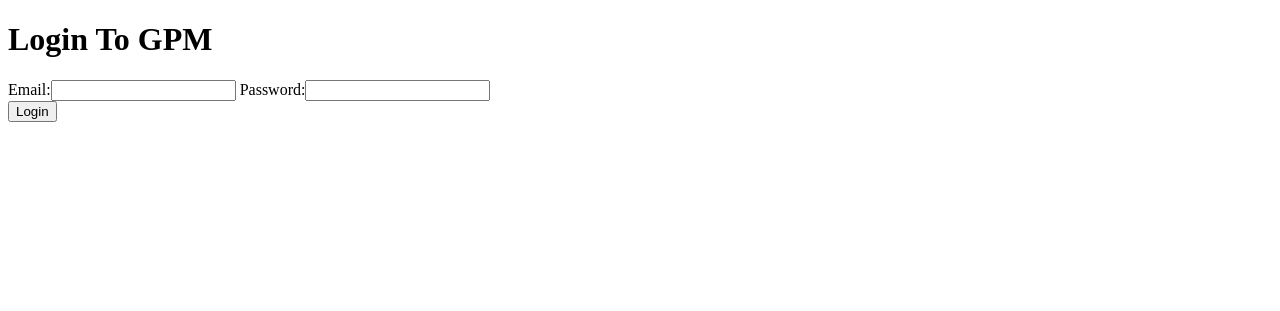
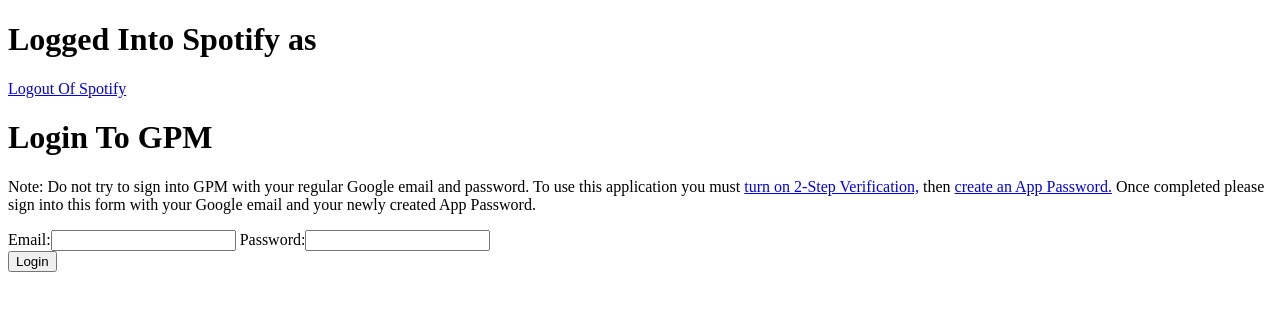
Before and after one commit to Ian-Bingham/Spotify_To_GPM, a Django app: page /capstone/gpm_login/ in a window 1280 px wide. Shown: the top 311 px of the page. Run offline with Django 3.2, Linux system fonts and the light colour scheme.

Commit message:
spotify + gpm login/logout, spotify lib to db

```diff
--- a/Spotify_To_GPM/spotify_to_gpm_site/spotify_to_gpm_app/admin.py
+++ b/Spotify_To_GPM/spotify_to_gpm_site/spotify_to_gpm_app/admin.py
@@ -1,6 +1,7 @@
 from django.contrib import admin
-from .models import SpotifyPlaylist, SpotifyTrack, SpotifyLibrary
+from .models import SpotifyPlaylist, SpotifyTrack, SpotifyLibrary, GPMUser
 
 admin.site.register(SpotifyPlaylist)
 admin.site.register(SpotifyTrack)
 admin.site.register(SpotifyLibrary)
+admin.site.register(GPMUser)
--- a/Spotify_To_GPM/spotify_to_gpm_site/spotify_to_gpm_app/templates/spotify_to_gpm_app/gpm_login.html
+++ b/Spotify_To_GPM/spotify_to_gpm_site/spotify_to_gpm_app/templates/spotify_to_gpm_app/gpm_login.html
@@ -6,13 +6,22 @@
 </head>
 <body>
 <div>
+    <h1>Logged Into Spotify as {{ user.username }}</h1>
+    <a href="{% url 'spotify_to_gpm_app:spotify_logout' %}">Logout Of Spotify</a>
+
     <h1>Login To GPM</h1>
+    <p> Note: Do not try to sign into GPM with your regular Google email and password.
+        To use this application you must
+        <a href="https://myaccount.google.com/signinoptions/two-step-verification/enroll-welcome" target="_blank">turn on 2-Step Verification,</a>
+        then <a href="https://support.google.com/mail/answer/185833?hl=en" target="_blank">create an App Password.</a>
+        Once completed please sign into this form with your Google email and your newly created
+        App Password.
+    </p>
+
     {{ failed }}
-
     <form method="post" action="{% url 'spotify_to_gpm_app:gpm_login' %}">
         {% csrf_token %}
         {{ form }}
-
         <div>
             <input type="submit" value="Login"/>
             <input type="hidden" name="next" value="{{ next }}"/>
--- a/Spotify_To_GPM/spotify_to_gpm_site/spotify_to_gpm_app/templates/spotify_to_gpm_app/spotify_login.html
+++ b/Spotify_To_GPM/spotify_to_gpm_site/spotify_to_gpm_app/templates/spotify_to_gpm_app/spotify_login.html
@@ -6,8 +6,8 @@
 </head>
 <body>
 <div>
-    <h1>Login To GPM</h1>
-    {{ form }}
+    <h1>Login To Spotify</h1>
+    <a href="{% url 'spotify_to_gpm_app:spotify_login' %}">Login To Spotify</a>
 </div>
 
 </body>
--- a/Spotify_To_GPM/spotify_to_gpm_site/spotify_to_gpm_app/urls.py
+++ b/Spotify_To_GPM/spotify_to_gpm_site/spotify_to_gpm_app/urls.py
@@ -8,6 +8,8 @@
     path('gpm_logout/', views.gpm_logout, name='gpm_logout'),
     path('auth/login/spotify/', views.spotify_login, name='spotify_login'),
     path('spotify_logout/', views.spotify_logout, name='spotify_logout'),
-    path('authenticated_page/', views.authenticated_page, name='authenticated_page'),
+    path('logout_both/', views.logout_both, name='logout_both'),
+    path('homepage/', views.homepage, name='homepage'),
+    path('spotify_lib_to_gpm/', views.spotify_lib_to_gpm, name='spotify_lib_to_gpm'),
     # path('disp_pl_tracks/<str:pl_id>', views.disp_pl_tracks, name='disp_pl_tracks'),
 ]
--- a/Spotify_To_GPM/spotify_to_gpm_site/spotify_to_gpm_app/views.py
+++ b/Spotify_To_GPM/spotify_to_gpm_site/spotify_to_gpm_app/views.py
@@ -1,6 +1,7 @@
 from django.shortcuts import render, redirect, get_object_or_404, reverse
 from django.contrib.auth.views import logout as auth_logout
-from .models import SpotifyPlaylist, SpotifyTrack, SpotifyLibrary
+from .models import SpotifyPlaylist, SpotifyTrack, SpotifyLibrary, GPMUser
+from django.contrib.auth.models import User
 from social_django.utils import load_strategy
 from .forms import GPMLoginForm
 import spotipy
@@ -36,6 +37,8 @@
 #             context = {'invalid': "Can't get token"}
 #     return render(request, 'spotify_to_gpm_app/index.html', context)
 
+gpm = None
+
 
 def gpm_login(request):
     if request.method == 'POST':
@@ -43,23 +46,27 @@
         if form.is_valid():
             email = form.cleaned_data['email']
             password = form.cleaned_data['password']
+
+            global gpm
             gpm = Mobileclient()
             gpm_loggedIn = gpm.login(email, password, Mobileclient.FROM_MAC_ADDRESS)
             if gpm_loggedIn:
-                context = {'gpm': gpm, 'gpm_loggedIn': gpm_loggedIn}
-                return redirect('spotify_to_gpm_app:index', context)
+                if not GPMUser.objects.filter(spotify_user=request.user).exists():
+                    new_gpm_user = GPMUser(spotify_user=request.user, email=email, password=password)
+                    new_gpm_user.save()
+                return render(request, 'spotify_to_gpm_app/homepage.html')
             else:
-                return render(request, 'spotify_to_gpm_app/index.html', {'failed': 'GPM Login Failed.'})
+                form = GPMLoginForm()
+                return render(request, 'spotify_to_gpm_app/gpm_login.html', {'failed': 'GPM Login Failed. Try again.', 'form': form})
         # if the form is invalid, we just send it back to the template
     else:
         form = GPMLoginForm()
     return render(request, 'spotify_to_gpm_app/gpm_login.html', {'form': form})
 
 
-def gpm_logout(request):
-    auth_logout(request)
-    # Redirect to a success page.
-    return redirect('/capstone/')
+def gpm_logout():
+    global gpm
+    gpm.logout()
 
 
 def spotify_login(request):
@@ -69,7 +76,12 @@
 
 def spotify_logout(request):
     auth_logout(request)
-    # Redirect to a success page.
+    return redirect('/capstone/')
+
+
+def logout_both(request):
+    gpm_logout()
+    auth_logout(request)
     return redirect('/capstone/')
 
 
@@ -78,21 +90,16 @@
     social = request.user.social_auth.get(provider='spotify')
     social.refresh_token(load_strategy())
     token = social.extra_data['access_token']
-    if token:
-        sp = spotipy.Spotify(auth=token)
-        curr_user = sp.current_user()
-    else:
-        sp = None
-        curr_user = None
-    return sp, curr_user
+    sp = spotipy.Spotify(auth=token)
+    return sp
 
 
-def import_spotify_library(sp, curr_user):
-    lib_name = f"{curr_user['id']}'s Spotify Library"
-    mylibrary = SpotifyLibrary(library_name=lib_name, user_id=curr_user['id'])
-    if not SpotifyLibrary.objects.filter(user_id=mylibrary.user_id).exists():
+def spotify_lib_to_db(request):
+    sp = get_spotify_user(request)
+    if not SpotifyLibrary.objects.filter(spotify_user=request.user).exists():
+        mylibrary = SpotifyLibrary(library_name=request.user.username, spotify_user=request.user)
         mylibrary.save()
-    library = get_object_or_404(SpotifyLibrary, user_id=mylibrary.user_id)
+    library = get_object_or_404(SpotifyLibrary, spotify_user=request.user)
 
     myoffset = 0
     while True:
@@ -114,21 +121,21 @@
         if not library_json['next']:
             break
 
-    return 'Done'
+
+def spotify_lib_to_gpm(request):
+    spotify_lib_to_db(request)
 
 
-def index(request, gpmDict={'gpm_isLoggedIn': False}):
-    if request.user.is_authenticated and gpmDict['gpm_isLoggedIn']:
-        return redirect('spotify_to_gpm_app/authenticated_page.html')
+
+def index(request):
+    if not request.user.is_authenticated:
+        return render(request, 'spotify_to_gpm_app/spotify_login.html')
     else:
-        context = {'login': 'Please login to both platforms.'}
-        if gpmDict['gpm_isLoggedIn']:
-            context['gpm_isLoggedIn'] = True
-        return render(request, 'spotify_to_gpm_app/index.html', context)
+        return render(request, 'spotify_to_gpm_app/gpm_login.html')
 
 
-def authenticated_page(request):
-    return HttpResponse('ok')
+def homepage(request):
+    pass
     # sp, curr_spotify_user = get_spotify_user(request)
     # if sp and curr_spotify_user:
     #     # import_spotify_pl(sp, curr_spotify_user)
--- a/Spotify_To_GPM/spotify_to_gpm_site/spotify_to_gpm_site/settings.py
+++ b/Spotify_To_GPM/spotify_to_gpm_site/spotify_to_gpm_site/settings.py
@@ -49,7 +49,7 @@
 SOCIAL_AUTH_URL_NAMESPACE = 'social'
 
 LOGIN_URL = 'auth/login/spotify/'
-LOGIN_REDIRECT_URL = '/capstone/'
+LOGIN_REDIRECT_URL = '/capstone/gpm_login/'
 LOGOUT_REDIRECT_URL = '/capstone/'
 
 AUTHENTICATION_BACKENDS = [
```
Also changed, not shown: Spotify_To_GPM/spotify_to_gpm_site/spotify_to_gpm_app/models.py (+19 -9 lines), Spotify_To_GPM/spotify_to_gpm_site/spotify_to_gpm_app/templates/spotify_to_gpm_app/homepage.html (renamed from Spotify_To_GPM/spotify_to_gpm_site/spotify_to_gpm_app/templates/spotify_to_gpm_app/authenticated_page.html, +4 -7 lines), Spotify_To_GPM/spotify_to_gpm_site/spotify_to_gpm_app/templates/spotify_to_gpm_app/index.html (+4 -7 lines), Spotify_To_GPM/spotify_to_gpm_site/spotify_to_gpm_app/migrations/0001_initial.py, Spotify_To_GPM/spotify_to_gpm_site/spotify_to_gpm_app/migrations/0002_auto_20180828_1020.py (deleted), Spotify_To_GPM/spotify_to_gpm_site/spotify_to_gpm_app/migrations/0003_auto_20180828_1021.py (deleted), Spotify_To_GPM/spotify_to_gpm_site/spotify_to_gpm_app/migrations/0004_spotifylibrary_userr_id.py (deleted), Spotify_To_GPM/spotify_to_gpm_site/spotify_to_gpm_app/migrations/0005_auto_20180828_1026.py (deleted).
